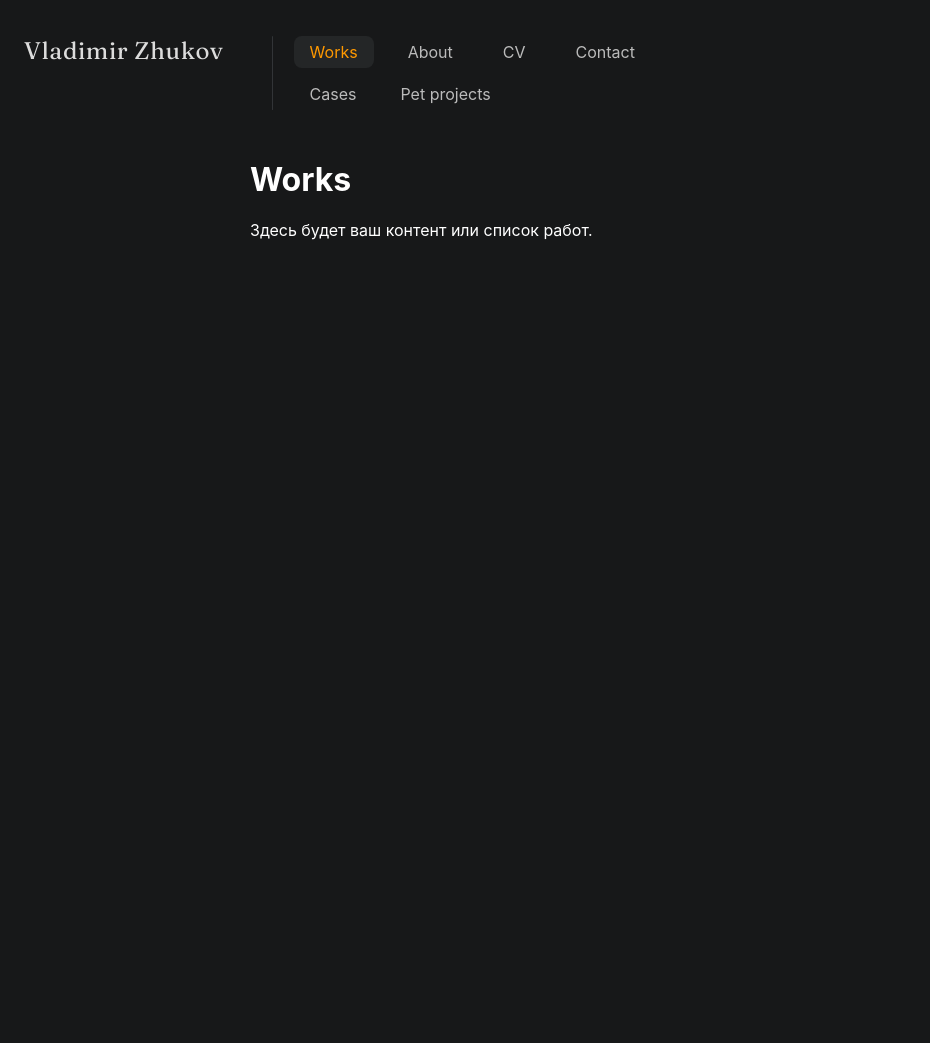
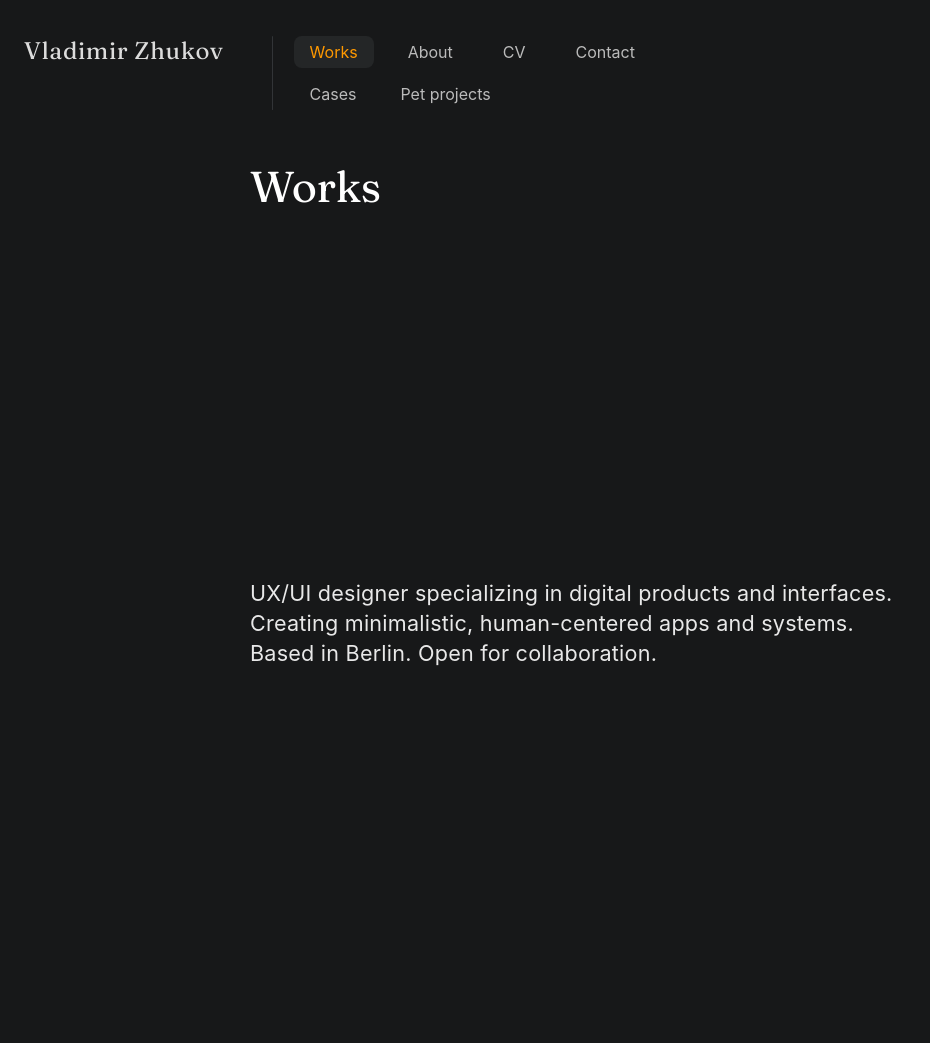
Before and after one commit to uxiscool/experience, a Jekyll site: the page built from index.md, in a window 1280 px wide. Shown: the whole page, without its empty margins (0-930 px from the left). Built offline with Jekyll 4.4.1, drawn with Linux system fonts in a browser that asks for light colours; before the commit the page ends 900 px from its top, so only the background shows below that.

Commit message:
Add files via upload

```diff
--- a/assets/css/main.css
+++ b/assets/css/main.css
@@ -117,3 +117,31 @@ main {
     display: none;
   }
 }
+.intro-hero {
+  display: flex;
+  align-items: center;
+  min-height: calc(100vh - 140px);
+  font-size: 1.35rem;
+  font-weight: 400;
+  color: #fff;
+  margin-bottom: 40px;
+  opacity: 0.90;
+  line-height: 1.4;
+  letter-spacing: 0.01em;
+  animation: heroFadeIn 1.1s cubic-bezier(.19,1,.22,1);
+}
+
+@keyframes heroFadeIn {
+  from { opacity: 0; transform: translateY(30px);}
+  to { opacity: 0.90; transform: none;}
+}
+
+h1 {
+  margin-top: 0.5em;
+  margin-bottom: 0.7em;
+  font-size: 2.7rem;
+  font-weight: 700;
+  letter-spacing: -0.01em;
+  color: #fff;
+  font-family: "Fraunces", serif;
+}
--- a/index.md
+++ b/index.md
@@ -4,4 +4,12 @@ title: Works
 ---
 
 <h1>Works</h1>
-<p>Здесь будет ваш контент или список работ.</p>
+<div class="intro-hero">
+  <p>UX/UI designer specializing in digital products and interfaces.<br>
+  Creating minimalistic, human-centered apps and systems.<br>
+  Based in Berlin. Open for collaboration.</p>
+</div>
+
+<div class="projects-section">
+  <!-- Projects go here -->
+</div>
```
